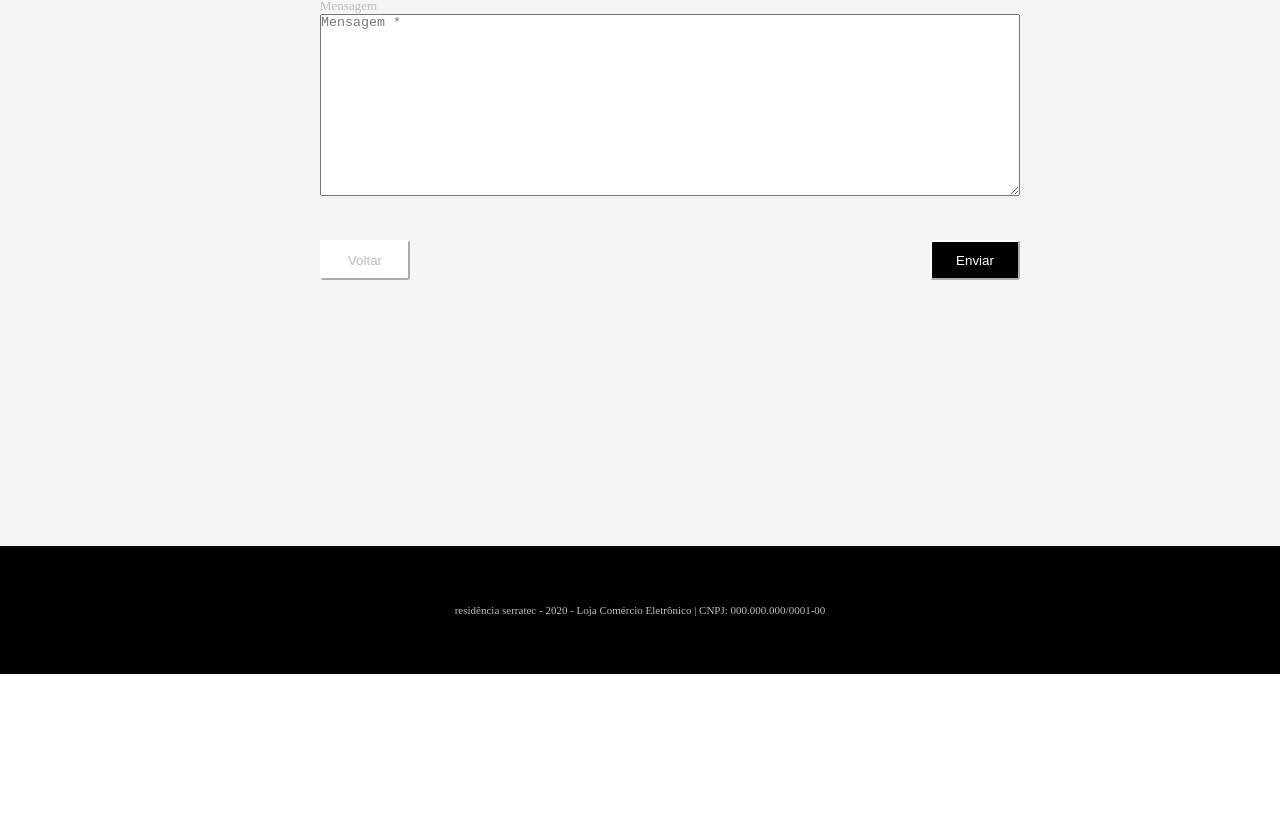
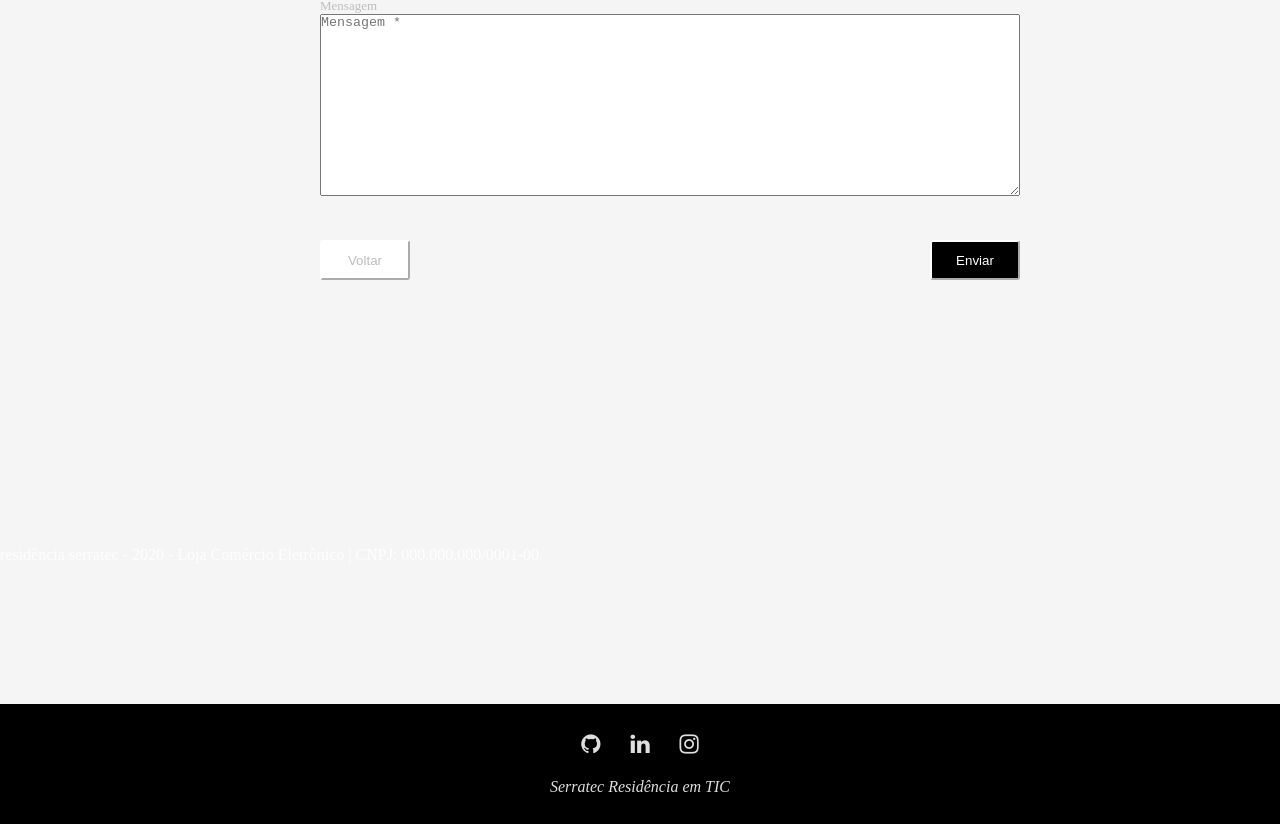
Before and after one commit to nathanfdias/EcommerceReact, a React (Vite) app in the folder ecommerce/: page /contato in a window 1280 px wide. Shown: the part 637-1461 px from the top of the page. Before the commit the page ends 1311 px from the top, so only its background shows below. Built offline with nearby package versions, Linux system fonts and the light colour scheme.

Commit message:
adcionando o footer no contato

```diff
--- a/ecommerce/src/styles/Contact.css
+++ b/ecommerce/src/styles/Contact.css
@@ -4,20 +4,20 @@
 
 }
 
- header {
+header {
     margin: 0;
     width: 100%;
     height: 100px;
     background-color: black;
     color: aliceblue;
 }
-body{
-  background-color: rgb(245, 245, 245);
+
+body {
+    background-color: rgb(245, 245, 245);
 
 }
 
-
-section{
+section {
     color: black;
     display: flex;
     justify-content: center;
@@ -26,7 +26,14 @@ section{
 
 }
 
-section p{
+section h2 {
+    margin-top: 100px;
+    font-size: 36px;
+    font-weight: 700;
+    line-height: 38px;
+}
+
+section p {
     margin-top: 35px;
     font-size: 26px;
     font-weight: 400;
@@ -34,55 +41,35 @@ section p{
     text-align: justify;
 
 }
-section h2{
-    margin-top: 100px;
-    font-size: 36px;
-    font-weight: 700;
-    line-height: 38px;
-}
 
-#area{
+#area {
     margin-top: 70px;
     margin-left: 25%;
-     width: 100%;
+    width: 100%;
     height: 700px;
 }
 
-#area p{
+#area p {
     color: #BDBDBD;
     font-size: 13px;
 }
 
-#area .input_nome{
+#area .input_nome {
     margin-bottom: 20px;
     width: 700px;
     height: 40px;
 }
 
-#area .input_email{
+#area .input_email {
     margin-bottom: 20px;
     width: 700px;
     height: 40px;
 }
-#area .input_msg{
+
+#area .input_msg {
     width: 700px;
 
 }
-
- footer {
-    width: 100%;
-    height: 128px;
-    background-color: black;
-    color: aliceblue;
-    font-size: 11px;
-    line-height: 12, 1px;
-    color: #BDBDBD;
-    display: flex;
-    align-items: center;
-    justify-content: center;
-
-}
-
 
 #div_contato {
     color: #BDBDBD;
--- a/ecommerce/src/views/Contact.jsx
+++ b/ecommerce/src/views/Contact.jsx
@@ -31,7 +31,7 @@ const Contact = (props) => {
             <footer>
                 <p id='div_footer_paragrafo'>residência serratec - 2020 - Loja Comércio Eletrônico | CNPJ: 000.000.000/0001-00</p>
             </footer>
-            {/* <Footer />   */}
+            <Footer />
         </>
     );
 }
```
